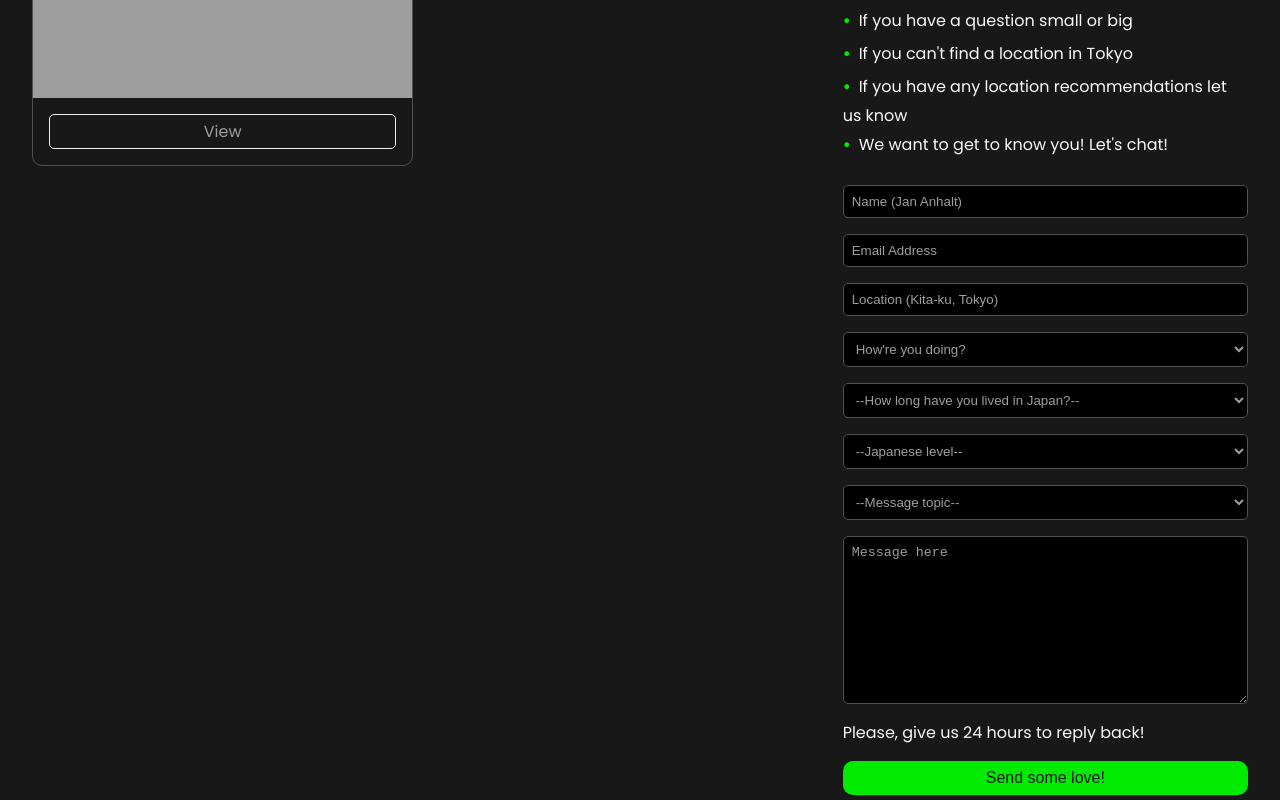
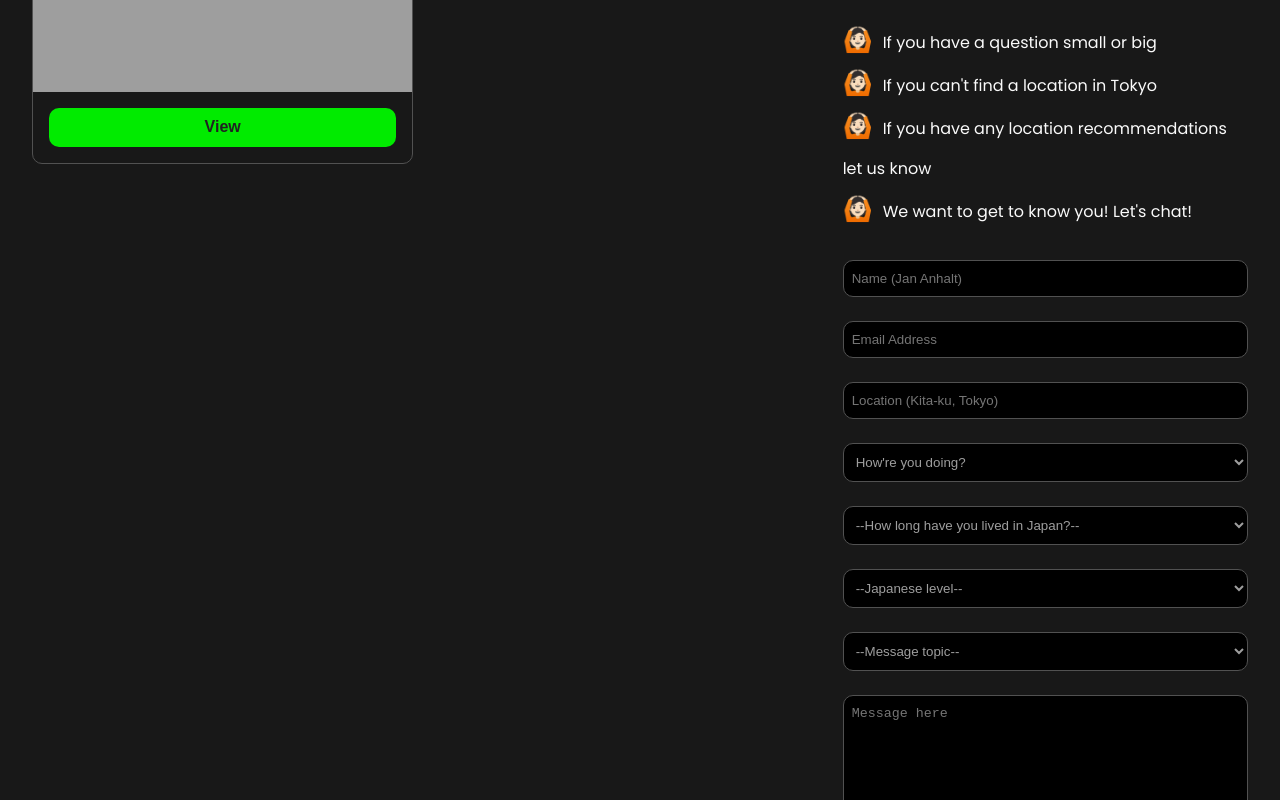
Before and after one commit to anhaltjan/my-yp-nextjs-pwa, a Next.js app: page / in a window 1280 px wide. Shown: the part 480-1280 px from the top of the page. Built offline with nearby package versions, Linux system fonts and the light colour scheme; grey boxes are pictures that could not be loaded.

Commit message:
cleaned card & contact content

```diff
--- a/components/LocationCard.js
+++ b/components/Card.js
@@ -1,16 +1,18 @@
 import Image from 'next/image'
 import Link from 'next/link'
 
+import styles from '../styles/card.module.css'
+
 const LocationCard = (props) => {
   return (
-    <li className='card'>
-      <div className='top'>
+    <li className={styles.card}>
+      <div className={styles.top}>
         <h3 className='card-header'>{props.location}</h3>
-        <span className='location-amount'>
+        <span className={styles.locationAmt}>
           {props.amount} Locations available
         </span>
       </div>
-      <div className='image'>
+      <div className={styles.image}>
         <Image
           src={props.image}
           alt={props.location}
@@ -19,9 +21,11 @@ const LocationCard = (props) => {
           height={125}
         />
       </div>
-      <div className='bottom'>
+      <div className={styles.bottom}>
         <Link href={props.link}>
-          <a>View</a>
+          <a>
+            <button className='primaryBtn fullWidth'>View</button>
+          </a>
         </Link>
       </div>
     </li>
--- a/components/Contact.js
+++ b/components/Contact.js
@@ -9,6 +9,7 @@ const Contact = () => {
   return (
     <>
       <Title title='Talk to us! 👋' subtitle="We're here for you" />
+      <div className={styles.contactContent}>
         <div className={styles.imgContainer}>
           <div className={styles.imgWrap}>
             <Image
@@ -36,9 +37,14 @@ const Contact = () => {
           <li>We want to get to know you! Let&apos;s chat! </li>
         </ul>
 
-      <form id='form' data-netlify='true' action={`POST`}>
+        <form
+          id='form'
+          className={`${styles.form}`}
+          data-netlify='true'
+          action={`POST`}
+        >
           <input
-          className='form-input form-child'
+            className={`${styles.formChild} ${styles.formInput}`}
             placeholder='Name (Jan Anhalt)'
             type='text'
             id='name'
@@ -47,7 +53,7 @@ const Contact = () => {
           />
 
           <input
-          className='form-input form-child'
+            className={`${styles.formChild} ${styles.formInput}`}
             type='email'
             name='email'
             placeholder='Email Address'
@@ -55,7 +61,7 @@ const Contact = () => {
           />
 
           <input
-          className='form-input form-child'
+            className={`${styles.formChild} ${styles.formInput}`}
             placeholder='Location (Kita-ku, Tokyo)'
             type='text'
             id='location'
@@ -63,7 +69,11 @@ const Contact = () => {
             required
           />
 
-        <select id='select' className='form-input form-child' name='emotion'>
+          <select
+            id='select'
+            className={`${styles.formChild} ${styles.formInput}`}
+            name='emotion'
+          >
             <option value='nonAnswer'>How&apos;re you doing?</option>
             <option value='stressed'>Stressed</option>
             <option value='unhappy'>Unhappy</option>
@@ -76,7 +86,11 @@ const Contact = () => {
             </option>
           </select>
 
-        <select className='form-input form-child' name='length' id='time'>
+          <select
+            className={`${styles.formChild} ${styles.formInput}`}
+            name='length'
+            id='time'
+          >
             <option value='nonAnswer'>
               --How long have you lived in Japan?--
             </option>
@@ -86,10 +100,16 @@ const Contact = () => {
             <option value='one to five years'>1-5 years</option>
             <option value='six to nine years'>6-9 years</option>
             <option value='more than ten years'>10+ years</option>
-          <option value='a little too long'>maybe a little too long...</option>
+            <option value='a little too long'>
+              maybe a little too long...
+            </option>
           </select>
 
-        <select className='form-input form-child' name='level' id='level'>
+          <select
+            className={`${styles.formChild} ${styles.formInput}`}
+            name='level'
+            id='level'
+          >
             <option value='nonAnswer'>--Japanese level--</option>
             <option value='no experience'>Non-experienced</option>
             <option value='N5-basic'>N5-Basic Level</option>
@@ -101,7 +121,7 @@ const Contact = () => {
           </select>
 
           <select
-          className='form-input form-child'
+            className={`${styles.formChild} ${styles.formInput}`}
             name='topic'
             id='topic'
             required
@@ -115,7 +135,7 @@ const Contact = () => {
           </select>
 
           <textarea
-          className='form-input form-child'
+            className={`${styles.formChild} ${styles.formInput}`}
             name='message'
             id=''
             cols='30'
@@ -123,18 +143,20 @@ const Contact = () => {
             placeholder='Message here'
           />
 
-        <div className='form-info, form-child'>
+          <div className={`${styles.formChild}`}>
             <p>Please, give us 24 hours to reply back!</p>
           </div>
 
-        <div className='field'>
+          <div>
             <div data-netlify-recaptcha='true'></div>
           </div>
 
-        <button id='submit' className='form-button form-child'>
-          Send some love!
+          <button id='submit' className={`${styles.formChild} primaryBtn`}>
+            Message now!
           </button>
+          <br />
         </form>
+      </div>
     </>
   )
 }
--- a/pages/index.js
+++ b/pages/index.js
@@ -1,6 +1,6 @@
 import Head from 'next/head'
 import Title from '../components/Title'
-import LocationCard from '../components/LocationCard'
+import Card from '../components/Card'
 
 export default function Home() {
   return (
@@ -16,7 +16,7 @@ export default function Home() {
         />
 
         <ul className='list'>
-          <LocationCard
+          <Card
             location='Tokyo'
             amount='24'
             image='/images/tokyo.jpg'
--- /dev/null
+++ b/styles/card.module.css
@@ -0,0 +1,42 @@
+.card {
+  background-color: var(--grey-900);
+  border-radius: 10px;
+  border: 0.5px solid var(--grey-700);
+}
+
+.card .top,
+.card .bottom {
+  padding-block: 1em;
+  padding-inline: 1em;
+}
+
+.card .top {
+  display: flex;
+  align-items: center;
+  justify-content: space-between;
+}
+
+.card .top .card-header {
+  text-transform: uppercase;
+  font-size: medium;
+}
+
+.card .top .card-header::first-letter {
+  font-size: x-large;
+  color: var(--primary-400);
+}
+
+.locationAmt {
+  font-size: smaller;
+  font-style: italic;
+  color: var(--grey-300);
+}
+
+.bottom {
+  padding: 0.25rem;
+}
+
+.card .bottom a:hover {
+  color: var(--grey-050);
+  border: 1px dotted var(--primary-400);
+}
--- a/styles/contact.module.css
+++ b/styles/contact.module.css
@@ -1,21 +1,7 @@
 /* CONTACT COMPONENT */
 
-.contact-content {
-  background-color: var(--grey-900);
-}
-
-.contact-content ul {
-  list-style: none;
-  padding-block: 1rem;
-}
-
-.contact-content ul li::before {
-  content: '\2022';
-  color: var(--primary-400);
-  font-weight: bold;
-  display: inline-block;
-  width: 1em;
-  margin-block: 0.25rem;
+.contactContent {
+  margin-block-start: 1rem;
 }
 
 .imgContainer {
@@ -35,25 +21,42 @@
 .imgWrap img {
   border-radius: 10px;
 }
-.contactContent form {
+.exampleList {
+  list-style: none;
+  padding-block: 1rem;
+  line-height: 40px;
+}
+
+.exampleList li::before {
+  content: '🙆🏻';
+  font-size: x-large;
+  font-weight: bold;
+  color: var(--primary-400);
+  display: inline-block;
+  width: 1em;
+  margin-inline-end: 1rem;
+}
+
+.exampleList::placeholder {
+  color: var(--grey-500);
+}
+
+.form {
   display: flex;
   flex-direction: column;
 }
 
 .formChild {
-  margin-block: 0.5rem;
+  margin-block: 0.75rem;
 }
 
 .formInput {
   background: var(--black);
   color: var(--grey-500);
-  padding: 0.5rem 0.5rem;
   border: 1px solid var(--grey-700);
-  border-radius: 5px;
-}
-
-.exampleList::placeholder {
-  color: var(--grey-500);
+  border-radius: 10px;
+  padding-block: 0.75em;
+  padding-inline: 0.5rem;
 }
 
 .contact-content form option:first {
@@ -70,22 +73,6 @@
   border-style: solid;
 }
 
-.form-info {
+.formInfo {
   display: flex;
 }
-
-.form-button {
-  display: block;
-  background: var(--primary-400);
-  color: var(--grey-900);
-  width: 100%;
-  font-size: medium;
-  border: none;
-  border-radius: 10px;
-  padding: 0.5rem 1rem;
-}
-
-.form-button:hover {
-  background-color: var(--primary-500);
-  text-decoration: underline;
-}
--- a/styles/globals.css
+++ b/styles/globals.css
@@ -19,6 +19,52 @@
 
   --black: #000;
   --white: #fff;
+}
+
+.primaryBtn {
+  display: block;
+  font-size: medium;
+  font-weight: 600;
+  color: var(--grey-800);
+  text-align: center;
+  background: var(--primary-400);
+  border: none;
+  border-radius: 10px;
+  padding-block: 0.65em;
+  padding-inline: 1rem;
+}
+
+.primaryBtn:hover,
+.primaryBtn:focus {
+  background: var(--primary-300);
+  text-decoration: underline;
+}
+
+.secondaryBtn {
+  display: block;
+  font-size: medium;
+  font-weight: 600;
+  color: var(--grey-400);
+  text-align: center;
+  background: none;
+  border: 1px solid var(--grey-100);
+  border-radius: 10px;
+  padding-block: 0.65em;
+  padding-inline: 1rem;
+}
+
+.secondaryBtn:hover {
+  border: 1px dotted var(--primary-300);
+  color: var(--white);
+  text-decoration: underline;
+}
+
+.fitToContent {
+  width: fit-content;
+}
+
+.fullWidth {
+  width: 100%;
 }
 
 * {
@@ -105,60 +151,11 @@ body {
 /* CITIES & WARDS */
 
 .list {
-  margin-top: 2rem;
+  margin-block-start: 2rem;
   list-style: none;
   display: grid;
   grid-template-columns: 1fr;
   gap: 1rem;
-}
-
-.card {
-  background-color: var(--grey-900);
-  border-radius: 10px;
-  border: 0.5px solid var(--grey-700);
-}
-
-.card .top,
-.card .bottom {
-  padding-block: 1em;
-  padding-inline: 1em;
-}
-
-.card .top {
-  display: flex;
-  align-items: center;
-  justify-content: space-between;
-}
-
-.card .top .card-header {
-  text-transform: uppercase;
-  font-size: medium;
-}
-
-.card .top .card-header::first-letter {
-  font-size: x-large;
-  color: var(--primary-400);
-}
-
-.location-amount {
-  font-size: smaller;
-  font-style: italic;
-  color: var(--grey-300);
-}
-
-.card .bottom a {
-  display: block;
-  color: var(--grey-500);
-  text-align: center;
-  background: none;
-  border: 1px solid var(--grey-200);
-  border-radius: 5px;
-  padding: 0.25rem;
-}
-
-.card .bottom a:hover {
-  color: var(--grey-050);
-  border: 1px dotted var(--primary-400);
 }
 
 /* WARD LISTING & LISTINGS */
@@ -214,92 +211,6 @@ body {
   padding: 0.25rem;
 }
 
-/* CONTACT COMPONENT */
-
-.contact-content {
-  background-color: var(--grey-900);
-}
-
-.contact-content ul {
-  list-style: none;
-  padding-block: 1rem;
-}
-
-.contact-content ul li::before {
-  content: '\2022';
-  color: var(--primary-400);
-  font-weight: bold;
-  display: inline-block;
-  width: 1em;
-  margin-block: 0.25rem;
-}
-
-.contact-img_container {
-  width: 100%;
-  display: flex;
-  justify-content: flex-start;
-  padding-block: 1rem;
-}
-
-.contact-img_wrap:first-child {
-  margin-inline-end: 1rem;
-}
-
-.contact-content form {
-  display: flex;
-  flex-direction: column;
-}
-
-.form-child {
-  margin-block: 0.5rem;
-}
-
-.form-input {
-  background: var(--black);
-  color: var(--grey-500);
-  padding: 0.5rem 0.5rem;
-  border: 1px solid var(--grey-700);
-  border-radius: 5px;
-}
-
-::placeholder {
-  color: var(--grey-500);
-}
-
-.contact-content form option:first {
-  color: var(--grey-800);
-}
-
-.form-input:hover {
-  border-color: var(--primary-500);
-  border-style: dotted;
-}
-
-option:first:focus {
-  border-color: var(--grey-050);
-  border-style: solid;
-}
-
-.form-info {
-  display: flex;
-}
-
-.form-button {
-  display: block;
-  background: var(--primary-400);
-  color: var(--grey-900);
-  width: 100%;
-  font-size: medium;
-  border: none;
-  border-radius: 10px;
-  padding: 0.5rem 1rem;
-}
-
-.form-button:hover {
-  background-color: var(--primary-500);
-  text-decoration: underline;
-}
-
 /* MEDIA QUERIES */
 
 @media only screen and (min-width: 600px) {
```
Lines whose indentation alone changed are shown as unchanged.
